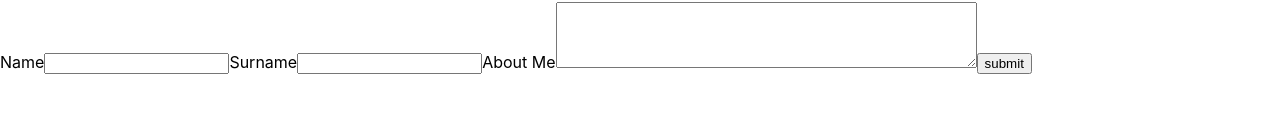
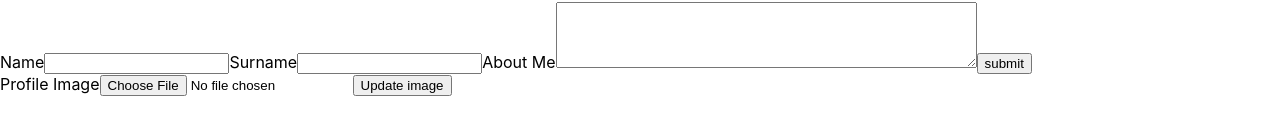
Before and after one commit to l-stend/Show-meAround, a React (Create React App) app in the folder client/: page /profile in a window 1280 px wide. Shown: the part 255-390 px from the top of the page. Built offline with nearby package versions, Linux system fonts and the light colour scheme; no server answers; sample sign-in values are in the browser's storage.

Commit message:
can upload images

```diff
--- a/client/src/firebase.js
+++ b/client/src/firebase.js
@@ -1,5 +1,6 @@
 import { initializeApp } from 'firebase/app';
 import { getAuth } from 'firebase/auth';
+import { getStorage } from 'firebase/storage';
 
 const app = initializeApp({
   apiKey: 'AIzaSyDfDFMSuZA4LjLPM6R8FMuaMWOf0bH3pp0',
@@ -11,4 +12,5 @@ const app = initializeApp({
 });
 
 export const auth = getAuth(app);
+export const storage = getStorage(app);
 export default app;
--- a/client/src/pages/localPages/LocalProfile.jsx
+++ b/client/src/pages/localPages/LocalProfile.jsx
@@ -1,18 +1,21 @@
-import React from 'react';
+import { useState } from 'react';
 import { useSelector, useDispatch } from 'react-redux';
 import { updateUser } from '../../features/user/userSlice';
 import { useNavigate } from 'react-router-dom';
 import { addUserToLocalStorage } from '../../utils/localStorage';
+import { storage } from '../../firebase';
+import { ref, uploadBytes } from 'firebase/storage';
 
 const LocalProfile = () => {
   const { user } = useSelector((store) => store.user);
   const dispatch = useDispatch();
   const navigate = useNavigate();
+  const [imageUpload, setImageUpload] = useState(null);
   console.log(user?.name);
 
   const handleSubmit = (e) => {
     console.log('nice try idiot');
-    console.log(user.email);
+    console.log('img  ', e.target.img.file[0]);
     e.preventDefault();
     const updates = {
       name: e.target.name.value,
@@ -25,6 +28,18 @@ const LocalProfile = () => {
     dispatch(updateUser(updates));
     navigate('/');
   };
+
+  const uploadImage = () => {
+    console.log('aksufdg');
+    console.log(imageUpload);
+    if (imageUpload === null) return;
+
+    const imageRef = ref(storage, `userImages/${user.email}/avatar.png`);
+    uploadBytes(imageRef, imageUpload)
+      .then(() => console.log('img uploaded'))
+      .catch((e) => console.log(e));
+  };
+
   return (
     <section>
       <h2>LocalProfile</h2>
@@ -35,8 +50,19 @@ const LocalProfile = () => {
         <input type='text' name='surname' />
         <label htmlFor='aboutMe'>About Me</label>
         <textarea id='textarea' name='aboutMe' rows='4' cols='50' />
+
         <button type='submit'>submit</button>
       </form>
+
+      <div>
+        <label htmlFor='img'>Profile Image</label>
+        <input
+          type='file'
+          name='img'
+          onChange={(e) => setImageUpload(e.target.files[0])}
+        />
+        <button onClick={uploadImage}>Update image</button>
+      </div>
     </section>
   );
 };
```
